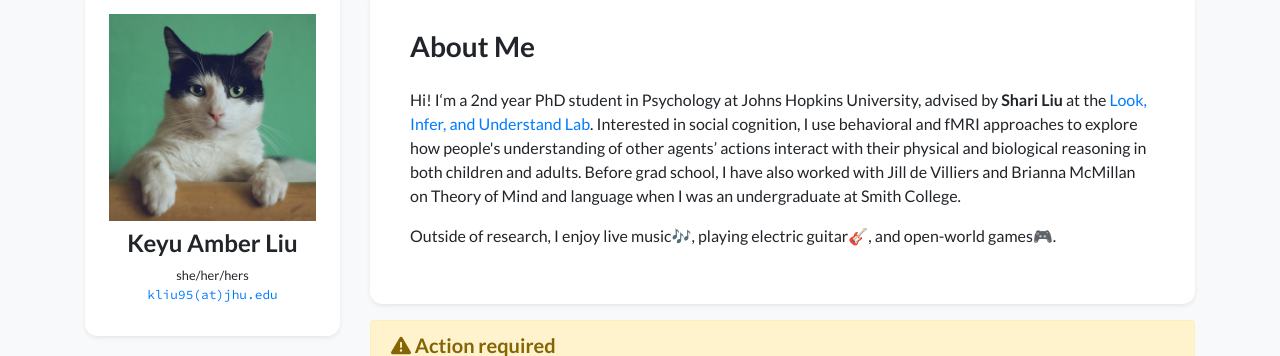
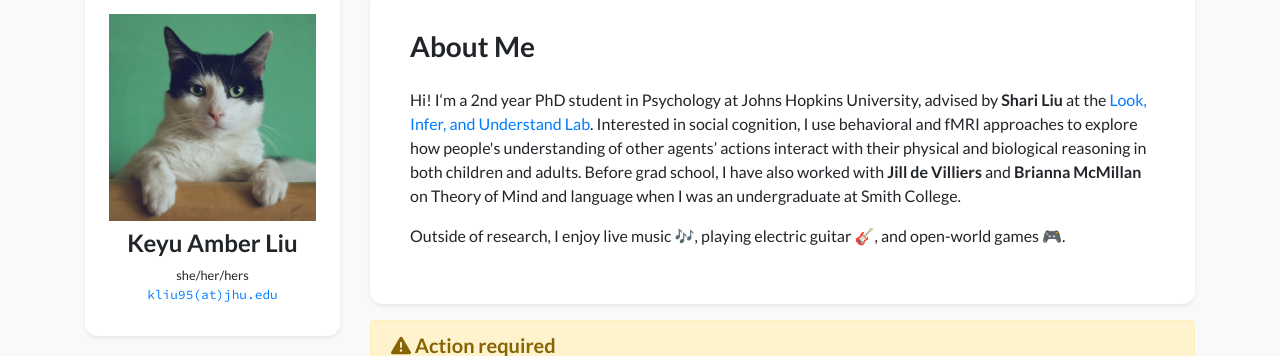
Before and after one commit to liu-keyu/liu-keyu.github.io, a Jekyll site: the page built from index.html, in a window 1280 px wide and 1177 px high. Shown: the part 90-446 px from the top of the window. Built offline with Jekyll 4.4.1, drawn with Linux system fonts in a browser that asks for light colours; nearby versions of some CDN libraries; a style sheet for code colours, icons or effects is not loaded.

```diff
--- a/_data/profile.yml
+++ b/_data/profile.yml
@@ -22,10 +22,10 @@ short_bio: >-
   <p>
     Hi! I‘m a 2nd year PhD student in Psychology at Johns Hopkins University, advised by <strong>Shari Liu</strong> at the <a href="https://www.liulaboratory.org/home" target="_blank">Look, Infer, and Understand Lab</a>.
     Interested in social cognition, I use behavioral and fMRI approaches to explore how people's understanding of other agents’ actions interact with their physical and biological reasoning in both children and adults.
-    Before grad school, I have also worked with Jill de Villiers and Brianna McMillan on Theory of Mind and language when I was an undergraduate at Smith College.
+    Before grad school, I have also worked with <strong>Jill de Villiers</strong> and <strong>Brianna McMillan</strong> on Theory of Mind and language when I was an undergraduate at Smith College.
   </p>
   <p>
-    Outside of research, I enjoy live music🎶, playing electric guitar🎸, and open-world games🎮.
+    Outside of research, I enjoy live music 🎶, playing electric guitar 🎸, and open-world games 🎮.
   </p>
 
 portrait_url: /assets/images/photos/portrait.jpg
```
